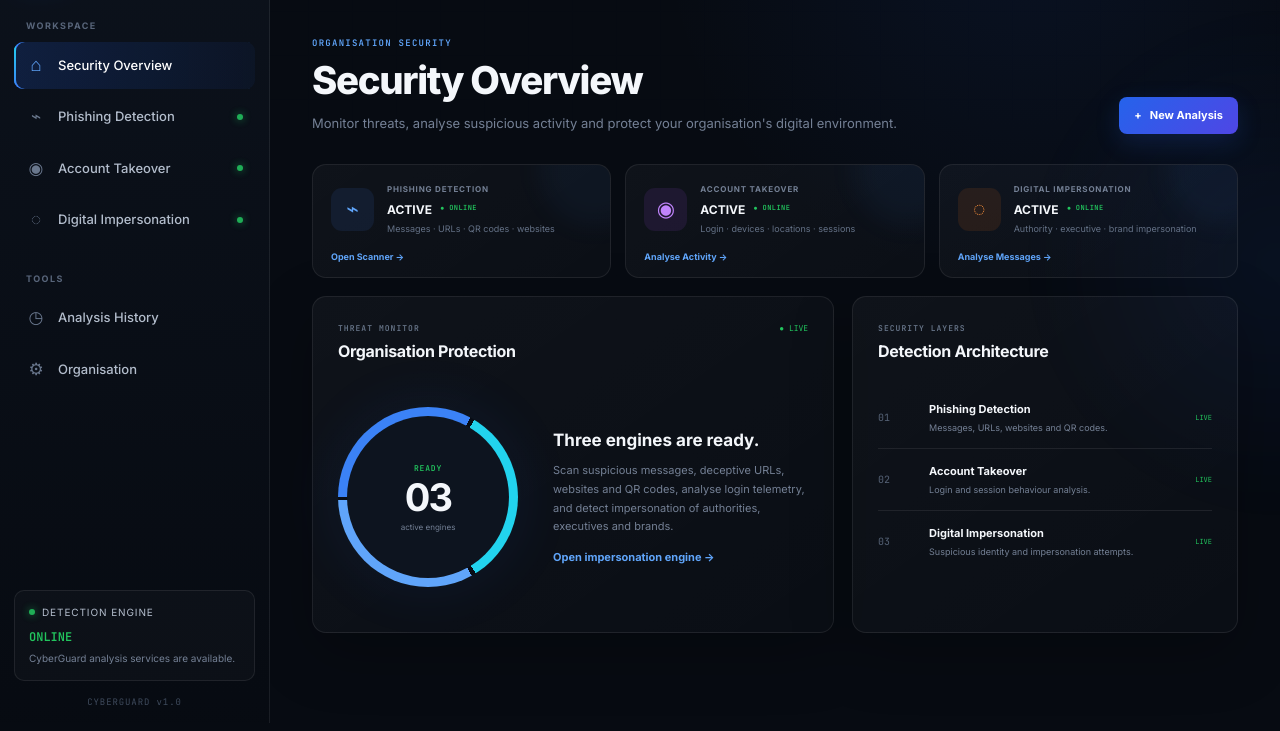
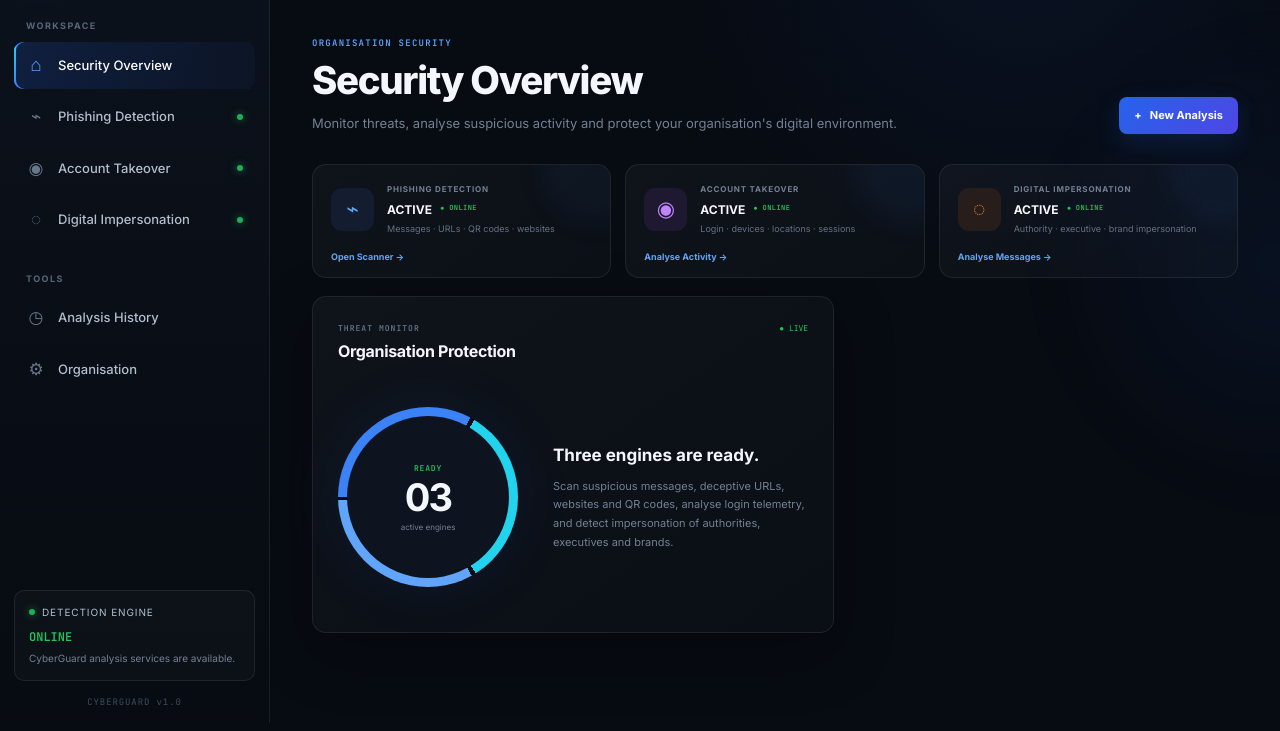
Before and after one commit to NomzaZulu/cyber1, a website: page index.html in a window 1280 px wide. Shown: the part 77-808 px from the top of the page. Drawn offline with Linux system fonts and the light colour scheme.

Commit message:
Update index.html

```diff
--- a/index.html
+++ b/index.html
@@ -427,120 +427,14 @@
                                         executives and brands.
                                     </p>
 
-                                    <button
-                                        class="text-button"
-                                        data-view-target="impersonation"
-                                    >
-                                        Open impersonation engine →
-                                    </button>
-
-                                </div>
-
-                            </div>
-
-                        </div>
-
-
-                        <div class="panel architecture-panel">
-
-                            <div class="panel-header">
-
-                                <div>
-
-                                    <span class="panel-kicker">
-                                        SECURITY LAYERS
-                                    </span>
-
-                                    <h3>
-                                        Detection Architecture
-                                    </h3>
-
-                                </div>
-
-                            </div>
-
-                            <div class="architecture-list">
-
-                                <div class="architecture-item">
-
-                                    <div class="architecture-number">
-                                        01
-                                    </div>
-
-                                    <div>
-
-                                        <strong>
-                                            Phishing Detection
-                                        </strong>
-
-                                        <p>
-                                            Messages, URLs, websites
-                                            and QR codes.
-                                        </p>
-
-                                    </div>
-
-                                    <span class="architecture-state live">
-                                        LIVE
-                                    </span>
-
-                                </div>
-
-
-                                <div class="architecture-item">
-
-                                    <div class="architecture-number">
-                                        02
-                                    </div>
-
-                                    <div>
-
-                                        <strong>
-                                            Account Takeover
-                                        </strong>
-
-                                        <p>
-                                            Login and session
-                                            behaviour analysis.
-                                        </p>
-
-                                    </div>
-
-                                    <span class="architecture-state live">
-                                        LIVE
-                                    </span>
-
-                                </div>
-
-
-                                <div class="architecture-item">
-
-                                    <div class="architecture-number">
-                                        03
-                                    </div>
-
-                                    <div>
-
-                                        <strong>
-                                            Digital Impersonation
-                                        </strong>
-
-                                        <p>
-                                            Suspicious identity and
-                                            impersonation attempts.
-                                        </p>
-
-                                    </div>
-
-                                    <span class="architecture-state live">
-                                        LIVE
-                                    </span>
-
-                                </div>
-
-                            </div>
-
-                        </div>
+
+                                </div>
+
+                            </div>
+
+                        </div>
+
+
 
                     </div>
 
```
